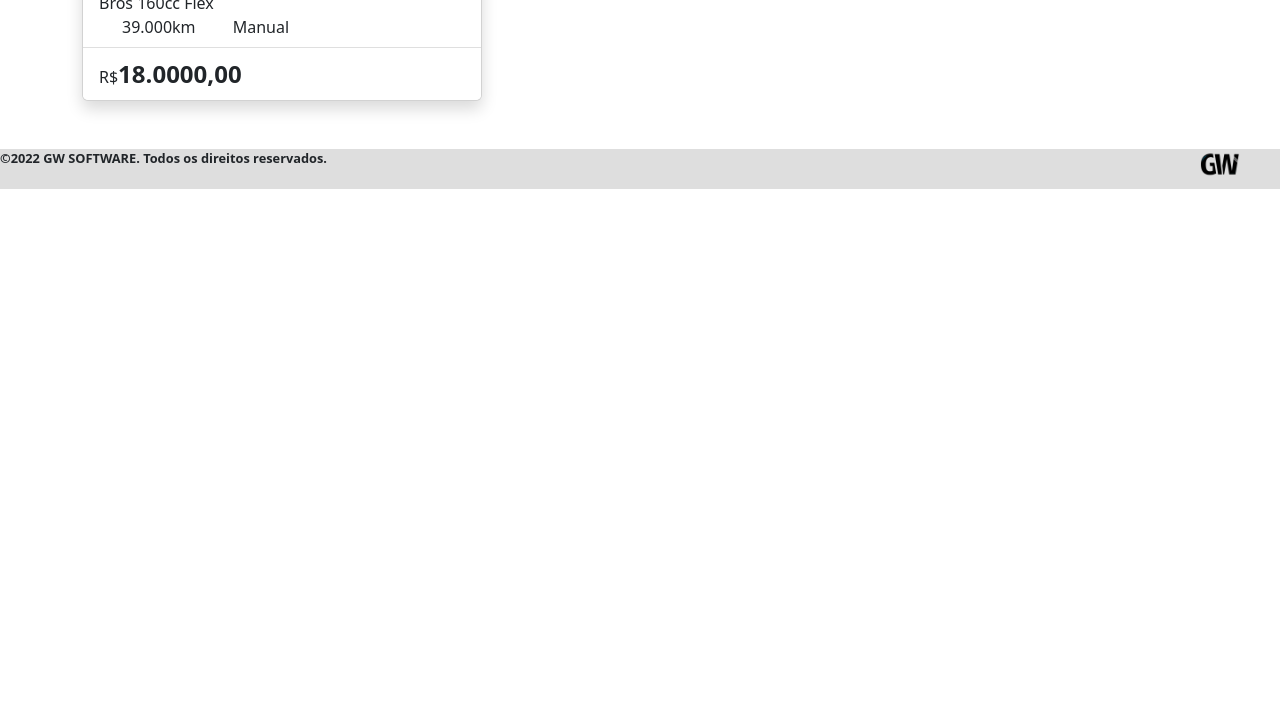
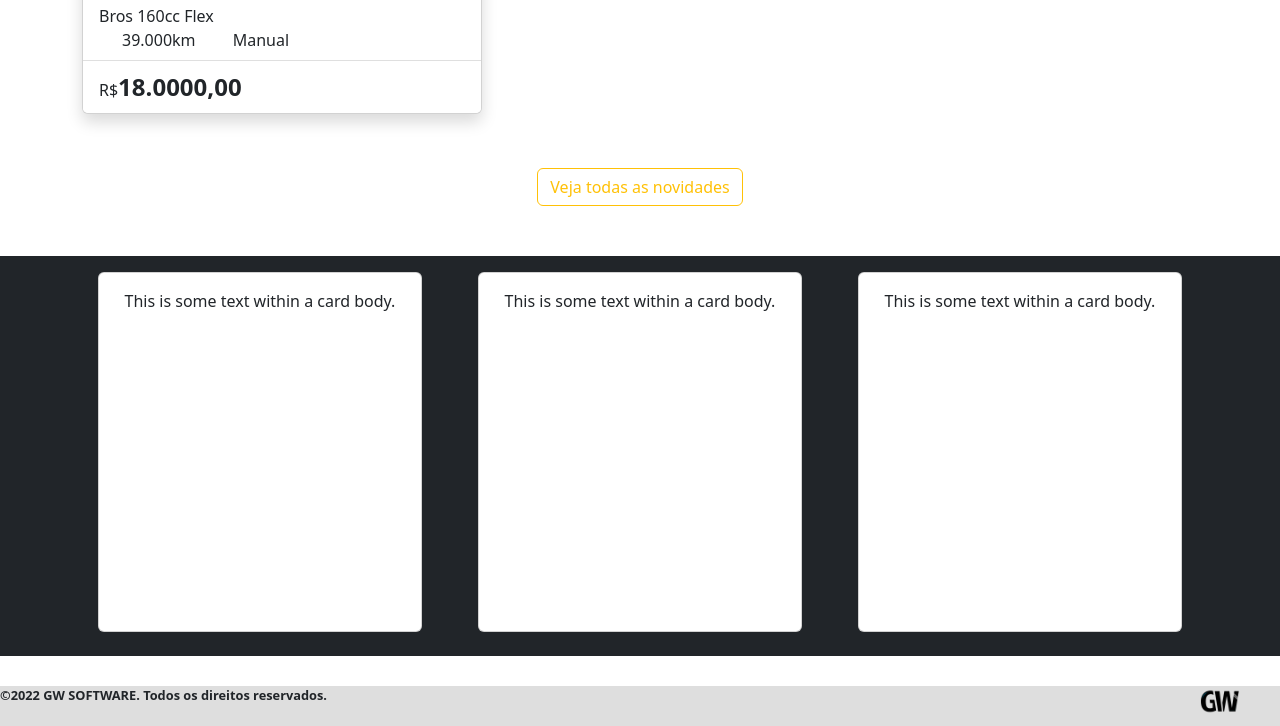
Before and after one commit to wironjr/sitemax, a plain HTML site: page index.html in a window 1280 px wide. Shown: the part 1172-1898 px from the top of the page. Before the commit the page ends 1361 px from the top, so only its background shows below. Drawn offline with nearby package versions, Linux system fonts and the light colour scheme.

Commit message:
ajeitando cards abaixo novidades

```diff
--- a/css/style.css
+++ b/css/style.css
@@ -39,6 +39,9 @@ body{
 }
 
 /*card*/
+.card{
+	margin-bottom: 6px;
+}
 .card ul li img{
 	width: 350px;
 	border-radius: 7px 7px 0 0;
@@ -88,6 +91,14 @@ body{
 	margin: 20px 0 0 0;
 }
 
+/******************cards diversos apos novidades ************/
+#card-deiversos{
+	width: 100%;
+	height: 400px;
+	margin-bottom: 30px;
+
+}
+
 /*rodape*/
 footer{
 	width: 100%;
--- a/index.html
+++ b/index.html
@@ -23,9 +23,6 @@
                 </button>
                 <div class="collapse navbar-collapse position-absolute top-50 end-0 translate-middle-y" id="navbarNav">
                   <ul class="navbar-nav ">
-                    <li class="nav-item">
-                      <a class="nav-link" aria-current="page" href="#">Home</a>
-                    </li>
                     <li class="nav-item">
                       <a class="nav-link " href="#">estoque</a>
                     </li>
@@ -194,7 +191,7 @@
     <div class="container text-center">
       <div class="row">
         <div class="col">
-          <div class="card shadow" style="width: 25rem; margin-bottom: 5px;"> <!-- inicio card veículo 1-->
+          <div class="card shadow" style="width: 25rem;"> <!-- inicio card veículo 1-->
               <ul class="list-group list-group-flush">
                 <li class="list-group-item"><img src="img/carros/fox.jpeg"></li>
                 <li class="list-group-item text-start">
@@ -269,7 +266,40 @@
         </div>
       </div>
     </div>
-    </div>
+    </div><!--fim conteiner card novidades-->
+
+    <div class="text-center" style="margin-bottom: 50px;"> <!--botao ver mais novidades -->
+        <button type="button" class="btn  btn-outline-warning">Veja todas as novidades</button>
+    </div><!-- fim botao ver mais novidades -->
+
+    <div class="bg-dark" id="card-deiversos"> <!--conteiner card abaixo novidades -->
+        <div class="container text-center">
+          <div class="row">
+            <div class="col">
+                  <div class="card m-3" style="height: 360px;"><!--card-->
+                      <div class="card-body">
+                        This is some text within a card body.
+                      </div>
+                  </div><!-- fim card-->
+            </div>
+            <div class="col">
+              <div class="card m-3" style="height: 360px;"><!--card-->
+                      <div class="card-body">
+                        This is some text within a card body.
+                      </div>
+                  </div><!-- fim card-->
+            </div>
+            <div class="col">
+              <div class="card m-3" style="height: 360px;"><!--card-->
+                      <div class="card-body">
+                        This is some text within a card body.
+                      </div>
+                  </div><!-- fim card-->
+            </div>
+          </div>
+        </div>
+    </div> <!-- fim conteiner card abaixo novidades -->
+
 
     <footer>
         <div class="footer" style="font-size: 0.8rem;">
```
